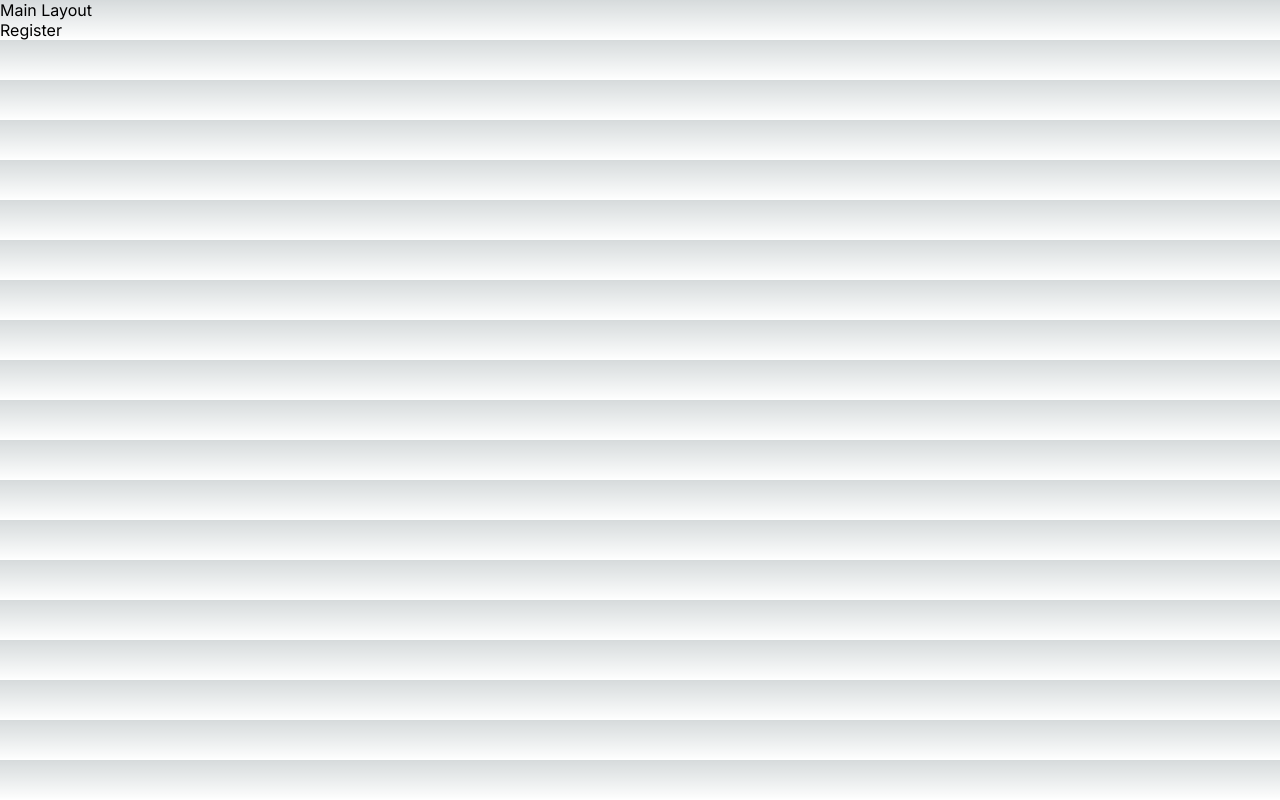
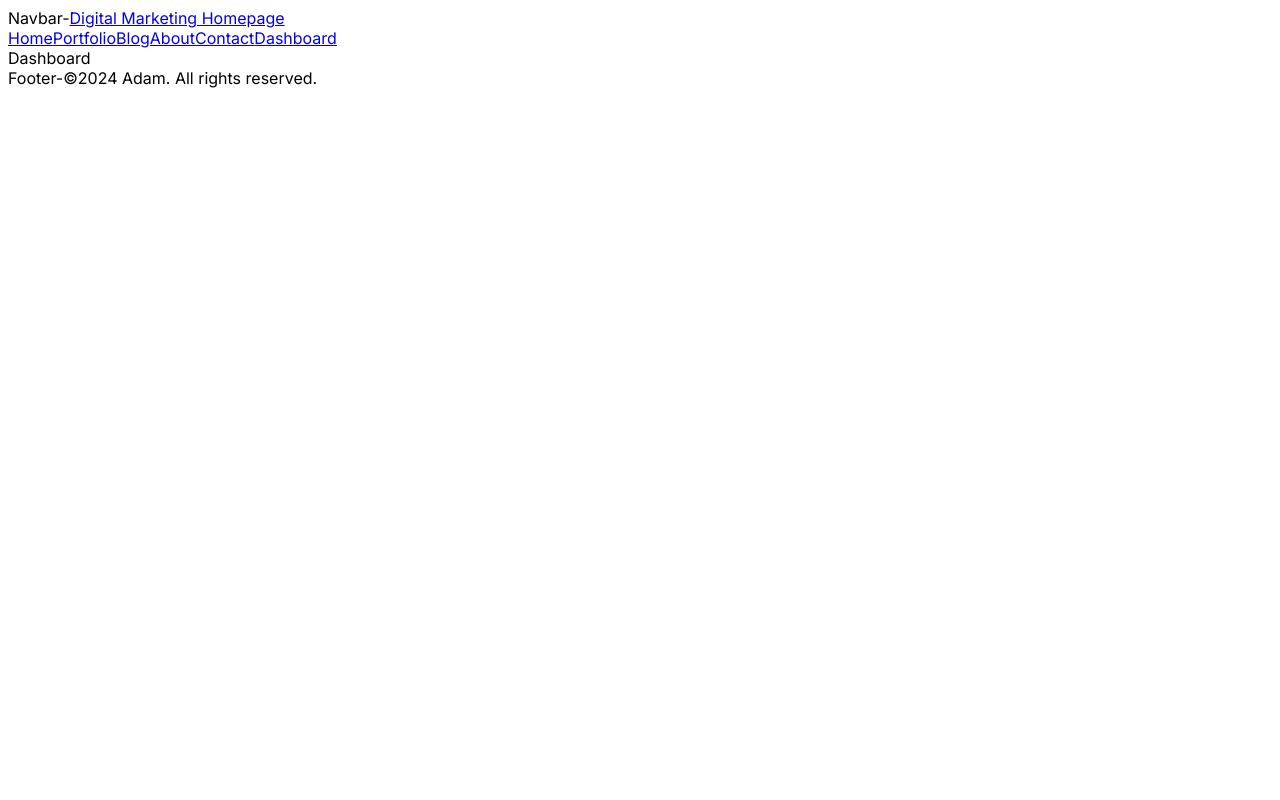
Before and after one commit to adam-alagoz/marketing_fullstack, a Next.js app: page /dashboard in a window 1280 px wide. Built offline with nearby package versions, Linux system fonts and the light colour scheme.

Commit message:
layout-loading added

```diff
--- a/src/app/dashboard/(auth)/page.jsx
+++ /dev/null
@@ -1,9 +0,0 @@
-import React from 'react'
-
-const Register = () => {
-  return (
-    <div>Register</div>
-  )
-}
-
-export default Register
--- a/src/app/globals.css
+++ b/src/app/globals.css
@@ -1,4 +1,4 @@
-:root {
+/* :root {
   --max-width: 1100px;
   --border-radius: 12px;
   --font-mono: ui-monospace, Menlo, Monaco, 'Cascadia Mono', 'Segoe UI Mono',
@@ -104,4 +104,4 @@ a {
   html {
     color-scheme: dark;
   }
-}
+} */
--- a/src/app/layout.js
+++ b/src/app/layout.js
@@ -1,6 +1,7 @@
 import { Inter } from 'next/font/google'
 import './globals.css'
-
+import Navbar from '../components/navbar/Navbar'
+import Footer from '../components/footer/Footer'
 const inter = Inter({ subsets: ['latin'] })
 
 export const metadata = {
@@ -12,7 +13,11 @@ export default function RootLayout({ children }) {
   return (
     <html lang="en">
 
-      <body className={inter.className}>Main Layout{children}</body>
+      <body className={inter.className}>
+
+      <Navbar/>
+      {children}
+      <Footer/></body>
     </html>
   )
 }
--- a/src/app/components/footer/Footer.jsx
+++ b/src/components/footer/Footer.jsx
@@ -2,7 +2,7 @@ import React from 'react'
 
 const Footer = () => {
   return (
-    <div>Footer</div>
+    <div>Footer-©2024 Adam. All rights reserved.</div>
   )
 }
 
--- /dev/null
+++ b/src/components/navbar/Navbar.jsx
@@ -0,0 +1,51 @@
+import Link from 'next/link'
+import React from 'react'
+
+const links = [
+    {
+      id: 1,
+      title: "Home",
+      url: "/",
+    },
+    {
+      id: 2,
+      title: "Portfolio",
+      url: "/portfolio",
+    },
+    {
+      id: 3,
+      title: "Blog",
+      url: "/blog",
+    },
+    {
+      id: 4,
+      title: "About",
+      url: "/about",
+    },
+    {
+      id: 5,
+      title: "Contact",
+      url: "/contact",
+    },
+    {
+      id: 6,
+      title: "Dashboard",
+      url: "/dashboard",
+    },
+  ];
+
+const Navbar = () => {
+  return (
+    <div>
+        Navbar-
+     <Link href='/'>Digital Marketing Homepage</Link>
+     <div>
+    {links.map(link=>
+        <Link key={link.id} href={link.url}>{link.title}</Link>
+    )}</div>
+
+    </div>
+  )
+}
+
+export default Navbar
```
Also changed, not shown: package.json (+6 -3 lines), src/app/components/navbar/Navbar.jsx (deleted, +0 -9 lines), src/app/contact/loading.jsx (added, +10 -0 lines), tsconfig.json (added, +34 -0 lines), 1 other file (tests, documents, lock files or other folders).
